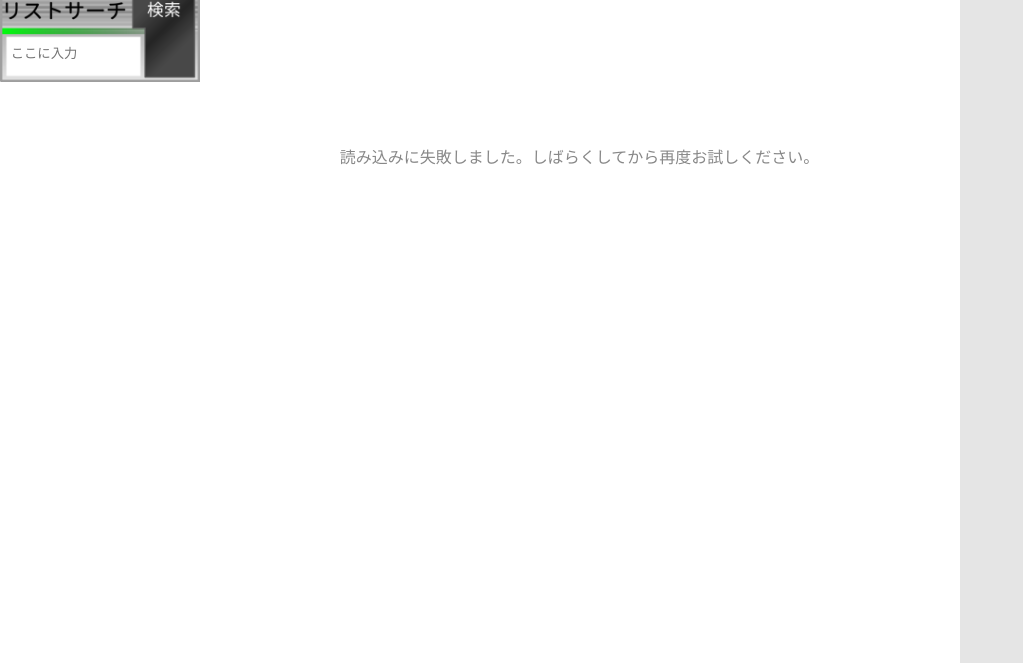
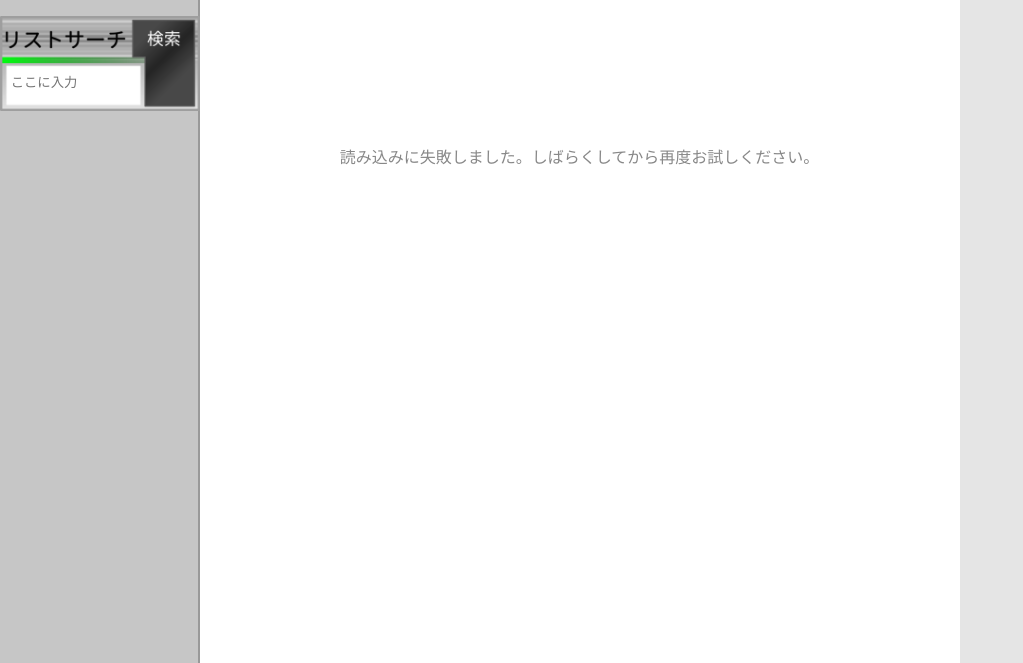
Before and after one commit to Sakakuri/rittaiya, a plain HTML site: page index.html in a window 1280 px wide. Shown: the part 137-800 px from the top of the page, without its empty margins (0-1023 px from the left). Drawn offline with Linux system fonts and the light colour scheme; no server answers.

Commit message:
サイドバーに背景色を追加、リストサーチの位置調整

```diff
--- a/index.html
+++ b/index.html
@@ -5,25 +5,18 @@
     <title>りったいや - ウェブサイト</title>
   </head>
   <body style="margin:0;background:#e5e5e5;font-family:sans-serif;">
-    <div style="width:960px;background:#fff;min-height:100vh;">
+    <div style="width:960px;background:#fff;overflow:hidden;min-height:100vh;">
 
-      <aside style="width:197.5px;float:left;border-right:2.5px solid #999;"> <!--サイドバー-->
+  <aside style="width:197.5px;float:left;border-right:2.5px solid #999;background-color:#8d8d8d80;padding-bottom:9999px;margin-bottom:-9999px;"><!--サイドバー　ここから-->
     <img src="logo.jpg" width="200" height="120">
-  <div style="position:relative; width:199.5px;"><!--リストサーチ検索　始まり-->
+    <img height="25"><!--空白役-->
+    <div style="position:relative; width:199.5px;"><!--リストサーチ-->
       <img src="Images1/Search_1.png" width="199.5" style="display:block; width:100%;">
-
       <input id="searchInput" type="text" placeholder=" ここに入力"
         style="position:absolute; top:40px; left:5px; width:140px; height:50px; border:none; background:transparent; z-index:2;">
-
       <input id="searchButton" type="button" value=""
         style="position:absolute; top:0px; left:145px; width:50px; height:90px; border:none; background:transparent; cursor:pointer; z-index:2;">
-  </div><!--リストサーチ検索　終わり-->
-
-
-
-
-
-
+    </div><!--リストサーチ　終わり-->
   </aside><!--サイドバ　終わりー-->
 
       <main style="width:760px;float:left;">
```
Lines whose indentation alone changed are shown as unchanged.
